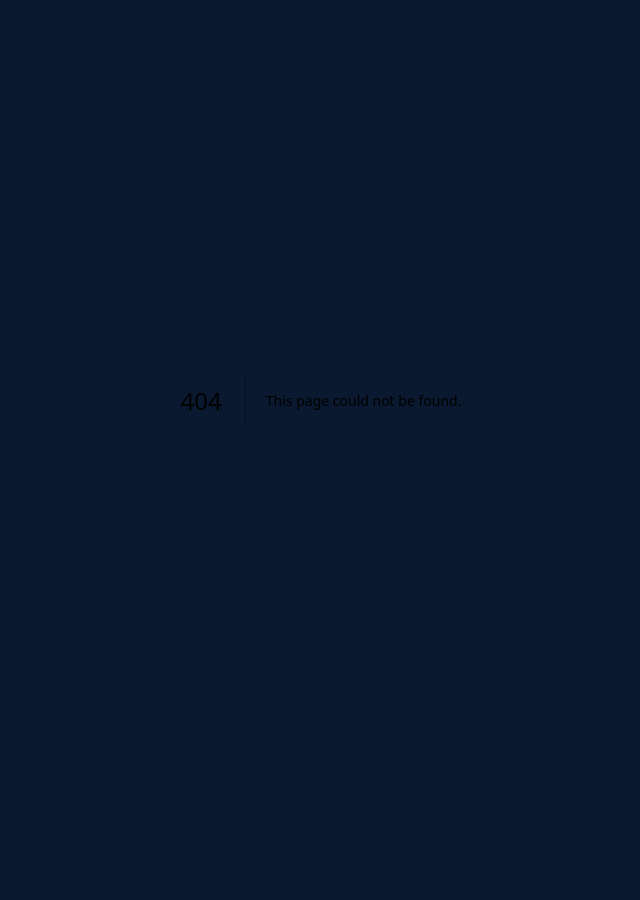
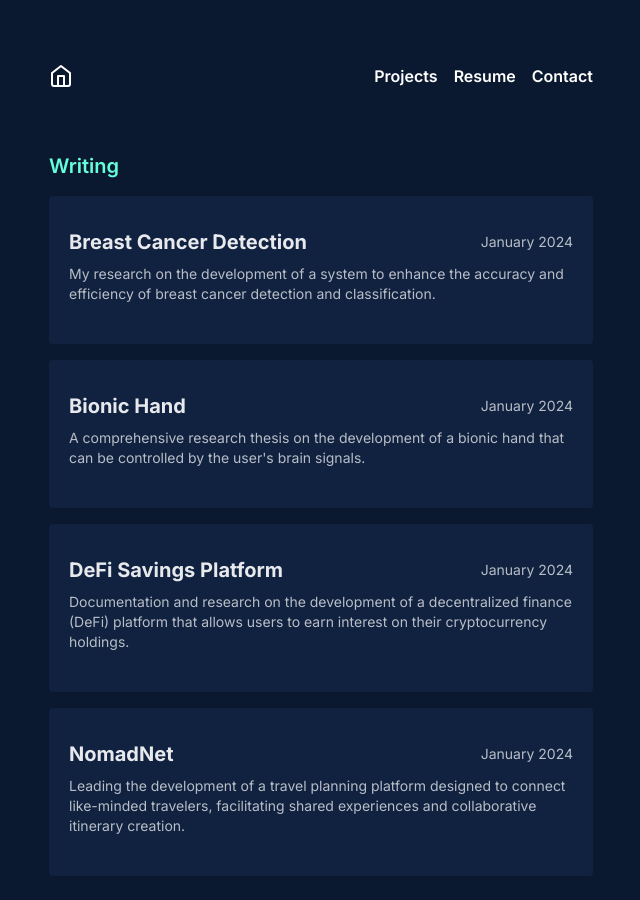
Before and after one commit to Sedanah/final-portfolio, a Next.js app: page /writing in a window 1280 px wide. Before the commit this address had no page. Shown: the whole page, without its empty margins (319-959 px from the left). Before the commit the page ends 800 px from the top, so only its background shows below. Built offline with nearby package versions, Linux system fonts and the light colour scheme.

Commit message:
writing component

```diff
--- a/src/app/page.js
+++ b/src/app/page.js
@@ -2,7 +2,7 @@
 import Link from "next/link";
 import { TypeAnimation } from "react-type-animation";
 import { useState } from "react";
-import { Github, Share, BookMarked, Linkedin, Link2 } from "lucide-react";
+import { Github, Share, BookMarked, Linkedin, Link2, Mail } from "lucide-react";
 import { motion } from 'framer-motion';
 
 
@@ -25,6 +25,11 @@ export default function Home() {
      className="transition ease-in-out"
    >
         <nav className="flex gap-4">
+
+        <Link href = "/writing" className = "text-base font-semibold text-white hover:text-[#64ffda]">
+        Writing
+        </Link>
+
           <Link href="/projects" className="text-base font-semibold text-white hover:text-[#64ffda]">
             Projects
           </Link>
@@ -36,7 +41,7 @@ export default function Home() {
             Resume
           </Link>
           <Link className="text-base font-semibold text-white  hover:text-[#64ffda]" href="/#contact">
-            Contact
+            <Mail />
           </Link>
         </nav>
         </motion.div>
--- a/src/app/projects/page.js
+++ b/src/app/projects/page.js
@@ -162,9 +162,9 @@ export default function Page() {
      className="transition ease-in-out"
    >
         <nav className="flex gap-4">
-          <Link href="/projects" className="text-base font-semibold text-white hover:text-[#64ffda]">
-            Projects
-          </Link>
+        <Link href = "/writing" className = "text-base font-semibold text-white hover:text-[#64ffda]">
+        Writing
+        </Link>
           <Link href="/resume.pdf" className="text-base font-semibold text-white hover:text-[#64ffda]">
             Resume
           </Link>
--- /dev/null
+++ b/src/app/writing/page.js
@@ -0,0 +1,134 @@
+"use client";
+import Link from "next/link";
+import { useState } from "react";
+import { Github, BookMarked, Share, Linkedin , Home, ArrowBigLeft} from "lucide-react";
+import { motion } from "framer-motion";
+
+export const ProjectCard = ({
+  projectName,
+  description,
+  techStack,
+  githubLink,
+  liveLink,
+}) => {
+
+
+  const today = new Date();
+  const dateString = "January 2024";
+
+  return (
+
+    <div className="transition ease-in-out hover:-translate-y-1 flex px-4 sm:px-5 py-8 flex-col gap-2 justify-between bg-[#112240] hover:bg-[#083344] text-white rounded">
+      <div className="flex flex-row items-center justify-between">
+        <h3 className="text-xl font-bold text-white/90">{projectName}</h3>
+        <span className="text-sm text-white/70">{dateString}</span>
+        {githubLink && (
+          <div className="flex items-center">
+            <a href={githubLink} target="_blank" rel="noopener noreferrer">
+              <Github className="w-6 h-6" />
+            </a>
+          </div>
+        )}
+
+
+
+
+
+
+      </div>
+      <p className="text-sm text-white/70">{description}</p>
+      <div className="flex flex-row flex-wrap gap-2">
+
+
+
+      </div>
+    </div>
+  );
+};
+
+const projects = [
+
+  {
+    projectName: "Breast Cancer Detection",
+    description:
+      "My research on the development of a system to enhance the accuracy and efficiency of breast cancer detection and classification. ",
+
+  },
+  {
+    projectName: "Bionic Hand",
+    description:
+      " A comprehensive research thesis on the development of a bionic hand that can be controlled by the user's brain signals. ",
+
+  },
+  {
+    projectName: "DeFi Savings Platform",
+    description:
+      "Documentation and research on the development of a decentralized finance (DeFi) platform that allows users to earn interest on their cryptocurrency holdings.",
+
+  },
+
+  {
+    projectName: "NomadNet",
+    description:
+      "Leading the development of a travel planning platform designed to connect like-minded travelers, facilitating shared experiences and collaborative itinerary creation. ",
+
+  },
+
+
+
+
+
+];
+
+export default function Page() {
+  return (
+    <div className="max-w-xl mx-auto">
+      <header className="flex justify-between px-4 pt-16 pb-16">
+        <Link href="/page">
+           <div className="text-base font-semibold text-white">
+
+
+           <Link href="/#page">
+
+            <Home />
+            </Link>
+
+           </div>
+
+        </Link>
+        <motion.div
+    initial={{ opacity: 0, y: -20}}
+    animate={{ opacity: 1, y: 0 }}
+     transition={{ duration: .5 }}
+     className="transition ease-in-out"
+   >
+        <nav className="flex gap-4">
+          <Link href="/projects" className="text-base font-semibold text-white hover:text-[#64ffda]">
+            Projects
+          </Link>
+          <Link href="/resume.pdf" className="text-base font-semibold text-white hover:text-[#64ffda]">
+            Resume
+          </Link>
+          <Link href="/#contact" className="text-base font-semibold text-white hover:text-[#64ffda]">
+            Contact
+          </Link>
+        </nav>
+        </motion.div>
+      </header>
+      <main className="px-4">
+      <section className="pb-6">
+
+        <h2 className="mb-4 text-xl font-semibold text-[#64ffda]">
+          Writing
+        </h2>
+        <div className="grid grid-cols-1 sm:grid-cols-1 gap-4 rounded">
+          {projects.map((project, index) => (
+            <ProjectCard key={index} {...project} />
+          ))}
+        </div>
+      </section>
+      </main>
+    </div>
+
+  );
+}
```
